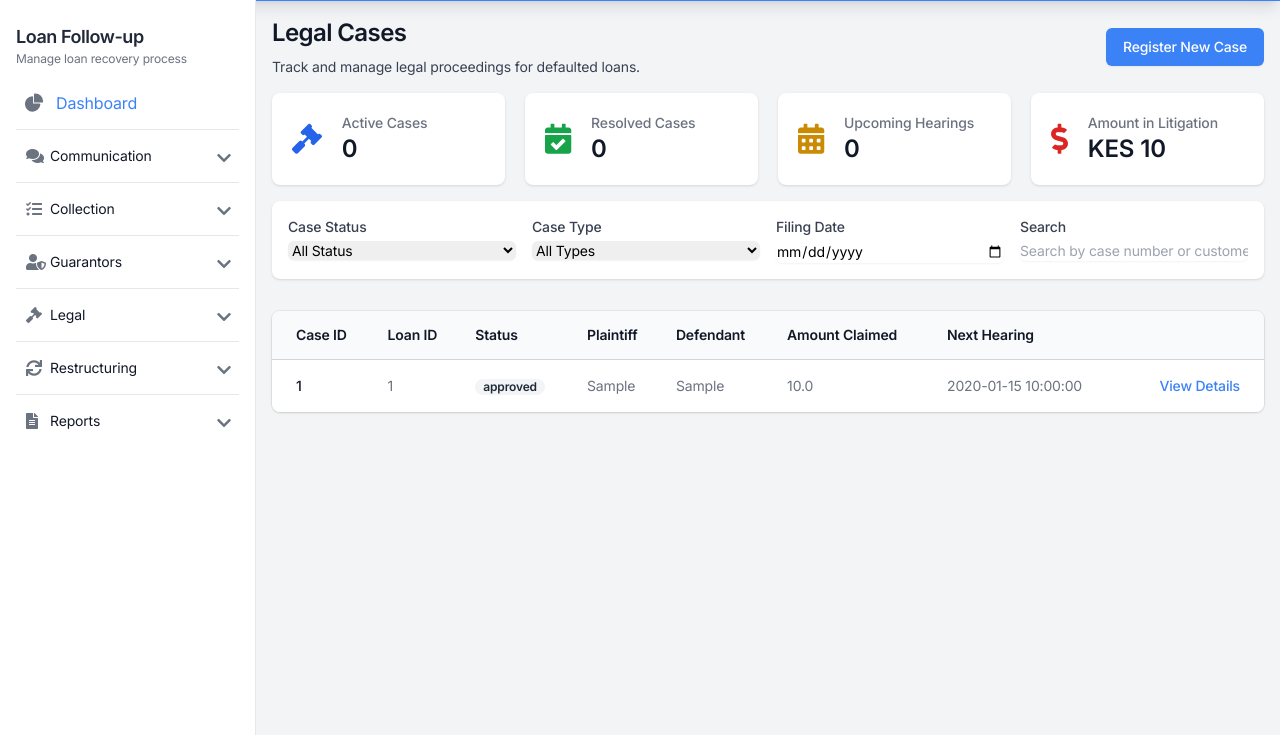
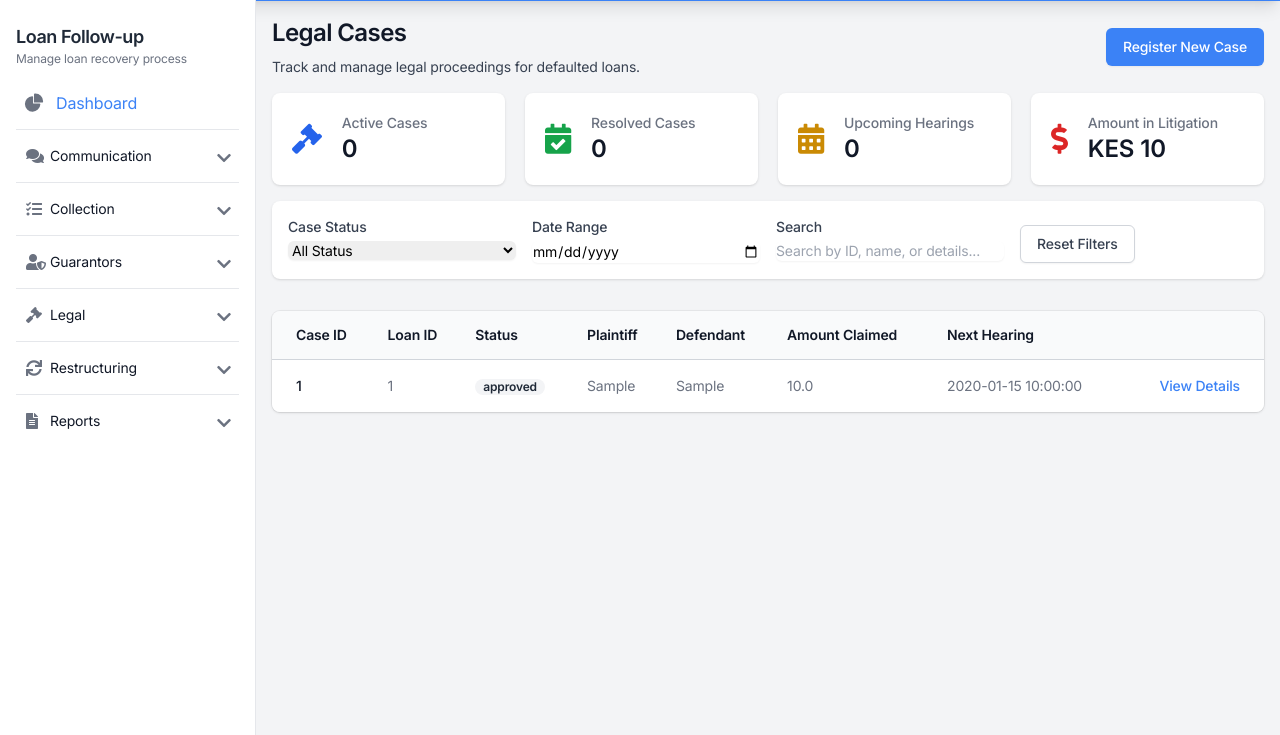
Before and after one commit to savioskli/loan_system, a Flask app: page /user/legal-cases in a window 1280 px wide. Shown: the part 65-800 px from the top of the page. Run offline with Flask 3, Linux system fonts and the light colour scheme; a user stored in the database is signed in; tables that the repository leaves empty or names only in its code hold one stand-in row (values such as "Sample post"); parts of the project's set-up code (start-up, migrations or seed data) failed here and were passed over; some libraries are stand-ins or nearby versions.

Commit message:
Filter functionality working as expected

```diff
--- a/templates/user/legal_cases.html
+++ b/templates/user/legal_cases.html
@@ -92,30 +92,26 @@
             <div class="grid grid-cols-1 md:grid-cols-4 gap-4">
                 <div>
                     <label class="block text-sm font-medium text-gray-700 dark:text-gray-300">Case Status</label>
-                    <select class="mt-1 block w-full rounded-md border-gray-300 shadow-sm focus:border-primary focus:ring-primary sm:text-sm dark:bg-gray-700 dark:border-gray-600">
-                        <option>All Status</option>
-                        <option>Active</option>
-                        <option>On Hold</option>
-                        <option>Resolved</option>
-                        <option>Appealed</option>
+                    <select id="statusFilter" class="mt-1 block w-full rounded-md border-gray-300 shadow-sm focus:border-primary focus:ring-primary sm:text-sm dark:bg-gray-700 dark:border-gray-600">
+                        <option value="">All Status</option>
+                        <option value="Active">Active</option>
+                        <option value="Pending">Pending</option>
+                        <option value="Closed">Closed</option>
+                        <option value="Appealed">Appealed</option>
                     </select>
                 </div>
                 <div>
-                    <label class="block text-sm font-medium text-gray-700 dark:text-gray-300">Case Type</label>
-                    <select class="mt-1 block w-full rounded-md border-gray-300 shadow-sm focus:border-primary focus:ring-primary sm:text-sm dark:bg-gray-700 dark:border-gray-600">
-                        <option>All Types</option>
-                        <option>Civil</option>
-                        <option>Criminal</option>
-                        <option>Commercial</option>
-                    </select>
-                </div>
-                <div>
-                    <label class="block text-sm font-medium text-gray-700 dark:text-gray-300">Filing Date</label>
-                    <input type="date" class="mt-1 block w-full rounded-md border-gray-300 shadow-sm focus:border-primary focus:ring-primary sm:text-sm dark:bg-gray-700 dark:border-gray-600">
+                    <label class="block text-sm font-medium text-gray-700 dark:text-gray-300">Date Range</label>
+                    <input type="date" id="dateFilter" class="mt-1 block w-full rounded-md border-gray-300 shadow-sm focus:border-primary focus:ring-primary sm:text-sm dark:bg-gray-700 dark:border-gray-600">
                 </div>
                 <div>
                     <label class="block text-sm font-medium text-gray-700 dark:text-gray-300">Search</label>
-                    <input type="text" placeholder="Search by case number or customer" class="mt-1 block w-full rounded-md border-gray-300 shadow-sm focus:border-primary focus:ring-primary sm:text-sm dark:bg-gray-700 dark:border-gray-600">
+                    <input type="text" id="searchFilter" placeholder="Search by ID, name, or details..." class="mt-1 block w-full rounded-md border-gray-300 shadow-sm focus:border-primary focus:ring-primary sm:text-sm dark:bg-gray-700 dark:border-gray-600">
+                </div>
+                <div class="flex items-end">
+                    <button type="button" onclick="resetFilters()" class="inline-flex items-center px-4 py-2 border border-gray-300 shadow-sm text-sm font-medium rounded-md text-gray-700 bg-white hover:bg-gray-50 focus:outline-none focus:ring-2 focus:ring-offset-2 focus:ring-primary dark:bg-gray-700 dark:text-gray-300 dark:border-gray-600 dark:hover:bg-gray-600">
+                        Reset Filters
+                    </button>
                 </div>
             </div>
         </div>
@@ -273,6 +269,85 @@
             document.getElementById('newCaseModal').classList.add('hidden');
         }
 
+        // Filter functionality
+        const statusFilter = document.getElementById('statusFilter');
+        const dateFilter = document.getElementById('dateFilter');
+        const searchFilter = document.getElementById('searchFilter');
+        const tbody = document.querySelector('tbody');
+        const rows = Array.from(tbody.getElementsByTagName('tr'));
+
+        // Add event listeners
+        statusFilter.addEventListener('change', filterCases);
+        dateFilter.addEventListener('change', filterCases);
+        searchFilter.addEventListener('input', filterCases);
+
+        function filterCases() {
+            const status = statusFilter.value.toLowerCase();
+            const date = dateFilter.value;
+            const search = searchFilter.value.toLowerCase();
+
+            rows.forEach(row => {
+                let showRow = true;
+
+                // Status filter
+                if (status && row.cells.length > 2) {
+                    const caseStatus = row.cells[2].textContent.toLowerCase();
+                    if (!caseStatus.includes(status)) {
+                        showRow = false;
+                    }
+                }
+
+                // Date filter
+                if (date && row.cells.length > 6) {
+                    const hearingDate = row.cells[6].textContent;
+                    if (hearingDate !== 'N/A') {
+                        const rowDate = new Date(hearingDate);
+                        const filterDate = new Date(date);
+                        if (rowDate.toDateString() !== filterDate.toDateString()) {
+                            showRow = false;
+                        }
+                    } else {
+                        showRow = false;
+                    }
+                }
+
+                // Search filter
+                if (search && row.cells.length > 0) {
+                    const rowText = Array.from(row.cells)
+                        .map(cell => cell.textContent.toLowerCase())
+                        .join(' ');
+                    if (!rowText.includes(search)) {
+                        showRow = false;
+                    }
+                }
+
+                // Show/hide row
+                row.style.display = showRow ? '' : 'none';
+            });
+
+            // Show "No results found" message if all rows are hidden
+            const visibleRows = rows.filter(row => row.style.display !== 'none');
+            const noResultsRow = tbody.querySelector('.no-results');
+
+            if (visibleRows.length === 0) {
+                if (!noResultsRow) {
+                    const tr = document.createElement('tr');
+                    tr.className = 'no-results';
+                    tr.innerHTML = '<td colspan="8" class="text-center py-4 text-gray-500 dark:text-gray-400">No matching cases found</td>';
+                    tbody.appendChild(tr);
+                }
+            } else if (noResultsRow) {
+                noResultsRow.remove();
+            }
+        }
+
+        function resetFilters() {
+            statusFilter.value = '';
+            dateFilter.value = '';
+            searchFilter.value = '';
+            filterCases();
+        }
+
         document.getElementById('newCaseForm').addEventListener('submit', function(e) {
             e.preventDefault();
 
```
